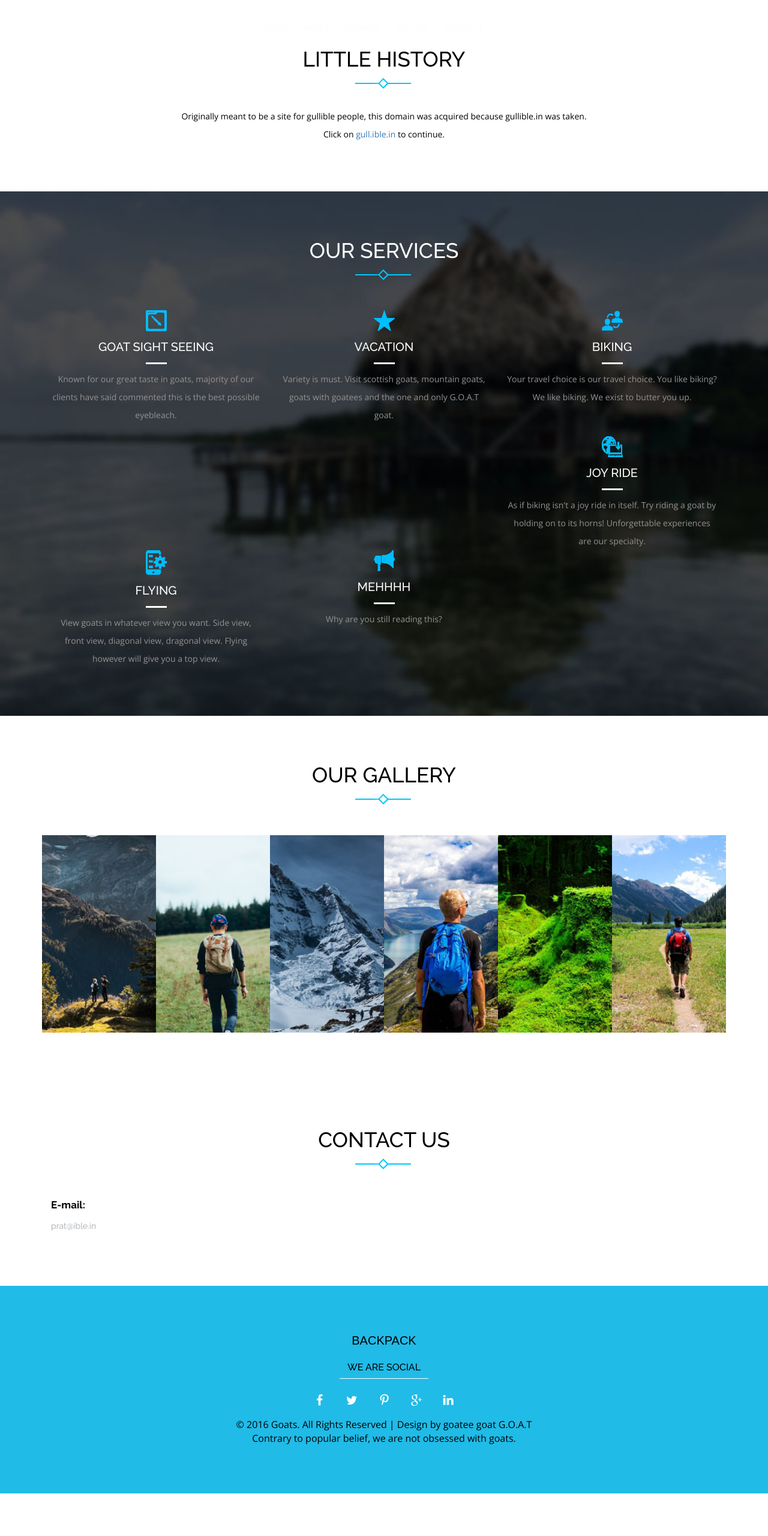
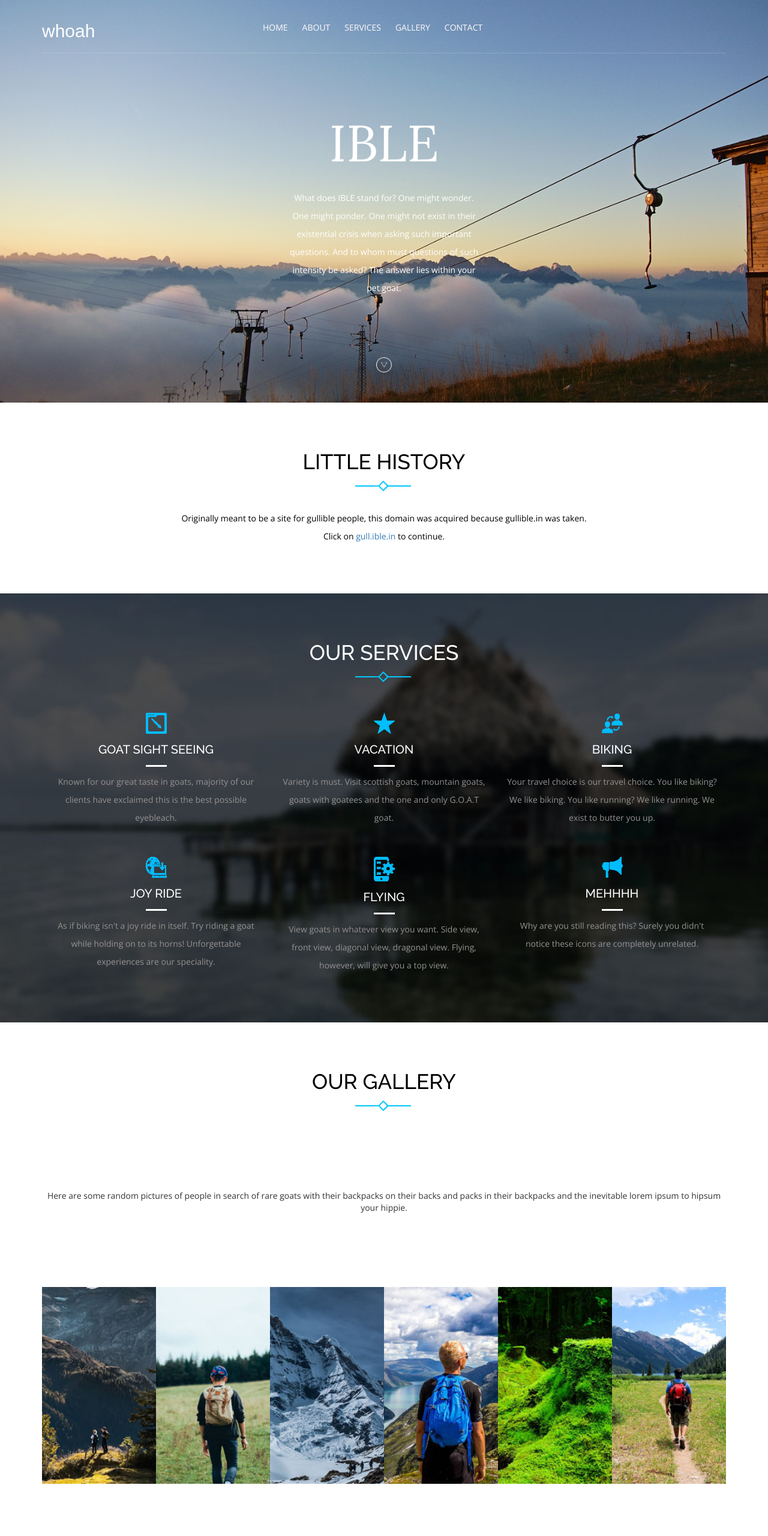
Before and after one commit to prat8897/ible.in, a plain HTML site: page index.html in a window 1280 px wide. Shown: the top 2560 px of the page at 60% size. Before the commit the page ends 2489 px from the top, so only its background shows below. Drawn offline with nearby package versions, Linux system fonts and the light colour scheme; a web font is replaced by a local one.

Commit message:
Initial commit

```diff
--- a/index.html
+++ b/index.html
@@ -1,7 +1,8 @@
 <!DOCTYPE html>
+<!-- What are you doing here? Go back to where you came from. Don't read this -->
 <html>
 	<head>
-		<title>Backpack a travel category Flat Bootstrap Responsive Website Template </title>
+		<title>umm....hi! </title>
 		<!-- For-Mobile-Apps -->
 			<meta name="viewport" content="width=device-width, initial-scale=1">
 			<meta http-equiv="Content-Type" content="text/html; charset=utf-8" />
@@ -9,12 +10,12 @@
 			<script type="application/x-javascript"> addEventListener("load", function() { setTimeout(hideURLbar, 0); }, false); function hideURLbar(){ window.scrollTo(0,1); } </script>
 		<!-- //For-Mobile-Apps -->
 		<!-- Custom-Stylesheet-Links -->
-			<link rel="stylesheet"	href="css/bootstrap.css" type="text/css" media="all" />
-			<link rel="stylesheet"	href="css/style.css" type="text/css" media="all" />
-			<link rel="stylesheet" href="css/swipebox.css">
+			<link rel="stylesheet"	href="../static/css/bootstrap.css" type="text/css" media="all" />
+			<link rel="stylesheet"	href="../static/css/style.css" type="text/css" media="all" />
+			<link rel="stylesheet" href="../static/css/swipebox.css">
 		<!-- //Custom-Stylesheet-Links -->
 
-		<script src="js/jquery.min.js"></script>
+		<script src="../static/js/jquery.min.js"></script>
 		<!-- Web-Fonts -->
 			<link href='//fonts.googleapis.com/css?family=Open+Sans:400,300,300italic,400italic,600,600italic,700,700italic,800,800italic' rel='stylesheet' type='text/css'>
 			<link href='//fonts.googleapis.com/css?family=Raleway:400,100,100italic,200,200italic,300,400italic,300italic,900italic,900,800italic,800,700italic,700,600italic,600,500italic,500' rel='stylesheet' type='text/css'>
@@ -22,8 +23,8 @@
 			<link href='//fonts.googleapis.com/css?family=Lora:400,400italic,700,700italic' rel='stylesheet' type='text/css'>
 		<!-- //Web-Fonts -->
 		<!-- start-smooth-scrolling -->
-			<script type="text/javascript" src="js/move-top.js"></script>
-			<script type="text/javascript" src="js/easing.js"></script>
+			<script type="text/javascript" src="../static/js/move-top.js"></script>
+			<script type="text/javascript" src="../static/js/easing.js"></script>
 			<script type="text/javascript">
 				jQuery(document).ready(function($) {
 					$(".scroll").click(function(event){
@@ -41,7 +42,7 @@
 				<div class="container">
 				<div class="top">
 				<div class="logo">
-					<a href="#"><h2>IBLE.IN</h2></a>
+					<a href="#"><h2>whoah</h2></a>
 				</div>
 
 					<button type="button" class="navbar-toggle collapsed" data-toggle="collapse" data-target="#navbar" aria-expanded="false">
@@ -62,18 +63,30 @@
 						</ul>
 					</div>
 
+					<div class="clearfix"></div>
 					</div>
 				</div>
 
 			</nav>
+			<div class="bannertext">
+				<h1>IBLE</h1>
+				<p>What does IBLE stand for? One might wonder. One might ponder. One might not exist in their existential crisis when asking such important questions. And to whom must questions of such intensity be asked? The answer lies within your pet goat.</p>
+
+				<div class="arrow">
+					<a href="#contact" class="scroll"><img src="../static/images/arrow.png"></a>
+				</div>
+			</div>
+
+			<!-- Modal -->
+
 		</div>
 	<!-- //Header -->
-
+	<!-- I see you haven't stopped reading. Welp, if you've made it this far you might as well go on -->
 	<!-- History -->
 	<div class="history" id="about">
 		<div class="container">
 			<h3>LITTLE HISTORY</h3>
-			<p>Originally meant to be a site for gullible people, this domain was acquired because gullible.in was taken. Click on <a href="https://www.gull.ible.in">gull.ible.in</a> to continue.</p>
+			<p>Originally meant to be a site for gullible people, this domain was acquired because gullible.in was taken. Click on <a href="https://www.gull.ible.in" target="_blank">gull.ible.in</a> to continue.</p>
 		</div>
 	</div>
 	<!-- //History-->
@@ -85,14 +98,14 @@
 			<div class="service-grids">
 
 				<div class="col-md-4 col-sm-4 sg1">
-					<img src="images/i2.png">
+					<img src="../static/images/i2.png">
 					<h4>GOAT SIGHT SEEING</h4>
 					<label class="whiteline"></label>
-					<p>Known for our great taste in goats, majority of our clients have said commented this is the best possible eyebleach.</p>
+					<p>Known for our great taste in goats, majority of our clients have exclaimed this is the best possible eyebleach.</p>
 
 				</div>
 				<div class="col-md-4 col-sm-4 sg2">
-					<img src="images/i4.png">
+					<img src="../static/images/i4.png">
 					<h4>VACATION</h4>
 					<label class="whiteline"></label>
 					<p>Variety is must. Visit scottish goats, mountain goats, goats with goatees and the one and only G.O.A.T goat.</p>
@@ -100,35 +113,32 @@
 
 				</div>
 				<div class="col-md-4 col-sm-4 sg3">
-					<img src="images/i6.png">
+					<img src="../static/images/i6.png">
 					<h4>BIKING</h4>
 					<label class="whiteline"></label>
-					<p>Your travel choice is our travel choice. You like biking? We like biking. We exist to butter you up.</p>
+					<p>Your travel choice is our travel choice. You like biking? We like biking. You like running? We like running. We exist to butter you up. </p>
 
 				</div>
-
-
-
 				<div class="col-md-4 col-sm-4 sg4">
-					<img src="images/i1.png">
+					<img src="../static/images/i1.png">
 					<h4>JOY RIDE</h4>
 					<label class="whiteline"></label>
-					<p>As if biking isn't a joy ride in itself. Try riding a goat by holding on to its horns! Unforgettable experiences are our specialty.</p>
+					<p>As if biking isn't a joy ride in itself. Try riding a goat while holding on to its horns! Unforgettable experiences are our speciality.</p>
 
 				</div>
-					<div class="col-md-4 col-sm-4 sg5">
-					<img src="images/i5.png">
+				<div class="col-md-4 col-sm-4 sg5">
+					<img src="../static/images/i5.png">
 					<h4>FLYING</h4>
 					<label class="whiteline"></label>
-					<p>View goats in whatever view you want. Side view, front view, diagonal view, dragonal view. Flying however will give you a top view.</p>
+					<p>View goats in whatever view you want. Side view, front view, diagonal view, dragonal view. Flying, however, will give you a top view.</p>
 
 
 				</div>
 				<div class="col-md-4 col-sm-4 sg6">
-					<img src="images/i3.png">
+					<img src="../static/images/i3.png">
 					<h4>MEHHHH</h4>
 					<label class="whiteline"></label>
-					<p>Why are you still reading this?</p>
+					<p>Why are you still reading this? Surely you didn't notice these icons are completely unrelated.</p>
 
 				</div>
 				<div class="clearfix"></div>
@@ -141,12 +151,13 @@
 		<div class="gallery" id="gallery">
 		<div class="container">
 			<h3>OUR GALLERY</h3>
+			<p class='history'>Here are some random pictures of people in search of rare goats with their backpacks on their backs and packs in their backpacks and the inevitable lorem ipsum to hipsum your hippie.</p>
 			<div class="gallery-grids">
 				<div class="gallery-grids1">
 					<div class="gallery-grid-left">
 						<div class="gallery-grid-left1 animated wow slideInUp" data-wow-delay=".5s">
-							<a href="images/big1.jpg" class="swipebox" title="BACKPACK">
-								<img src="images/g1.jpg" alt=" " class="img-responsive">
+							<a href="../static/images/big1.jpg" class="swipebox" title="BACKPACK">
+								<img src="../static/images/g1.jpg" alt=" " class="img-responsive">
 								<div class="p-mask">
 									<h4>Lorem ipsum</h4>
 									<p>Neque porro quisquam est, qui dolorem ipsum quia dolor sit
@@ -160,8 +171,8 @@
 					</div>
 					<div class="gallery-grid-left">
 						<div class="gallery-grid-left1 animated wow slideInUp" data-wow-delay=".5s">
-							<a href="images/big2.jpg" class="swipebox" title="BACKPACK">
-								<img src="images/g2.jpg" alt=" " class="img-responsive">
+							<a href="../static/images/big2.jpg" class="swipebox" title="BACKPACK">
+								<img src="../static/images/g2.jpg" alt=" " class="img-responsive">
 								<div class="p-mask">
 									<h4>Lorem ipsum</h4>
 									<p>Neque porro quisquam est, qui dolorem ipsum quia dolor sit
@@ -175,8 +186,8 @@
 					</div>
 					<div class="gallery-grid-left">
 						<div class="gallery-grid-left1 animated wow slideInUp" data-wow-delay=".5s">
-							<a href="images/big3.jpg" class="swipebox" title="BACKPACK">
-								<img src="images/g3.jpg" alt=" " class="img-responsive">
+							<a href="../static/images/big3.jpg" class="swipebox" title="BACKPACK">
+								<img src="../static/images/g3.jpg" alt=" " class="img-responsive">
 								<div class="p-mask">
 									<h4>Lorem ipsum</h4>
 									<p>Neque porro quisquam est, qui dolorem ipsum quia dolor sit
@@ -190,8 +201,8 @@
 					</div>
 					<div class="gallery-grid-left">
 						<div class="gallery-grid-left1 animated wow slideInUp" data-wow-delay=".5s">
-							<a href="images/big4.jpg" class="swipebox" title="BACKPACK">
-								<img src="images/g4.jpg" alt=" " class="img-responsive">
+							<a href="../static/images/big4.jpg" class="swipebox" title="BACKPACK">
+								<img src="../static/images/g4.jpg" alt=" " class="img-responsive">
 								<div class="p-mask">
 									<h4>Lorem ipsum</h4>
 									<p>Neque porro quisquam est, qui dolorem ipsum quia dolor sit
@@ -205,12 +216,11 @@
 					</div>
 					<div class="gallery-grid-left">
 						<div class="gallery-grid-left1 animated wow slideInUp" data-wow-delay=".5s">
-							<a href="images/big5.jpg" class="swipebox" title="BACKPACK">
-								<img src="images/g5.jpg" alt=" " class="img-responsive">
+							<a href="../static/images/big5.jpg" class="swipebox" title="BACKPACK">
+								<img src="../static/images/g5.jpg" alt=" " class="img-responsive">
 								<div class="p-mask">
 									<h4>Lorem ipsum</h4>
-									<p>Neque porro quisquam est, qui dolorem ipsum quia dolor sit
-											amet, consectetur, adipisci velit.
+									<p>These blue things are so fancy. Fancy as goats, dare I say.
 									</p>
 
 								</div>
@@ -220,8 +230,8 @@
 					</div>
 					<div class="gallery-grid-left">
 						<div class="gallery-grid-left1 animated wow slideInUp" data-wow-delay=".5s">
-							<a href="images/big6.jpg" class="swipebox" title="BACKPACK">
-								<img src="images/g6.jpg" alt=" " class="img-responsive">
+							<a href="../static/images/big6.jpg" class="swipebox" title="BACKPACK">
+								<img src="../static/images/g6.jpg" alt=" " class="img-responsive">
 								<div class="p-mask">
 									<h4>Lorem ipsum</h4>
 									<p>Neque porro quisquam est, qui dolorem ipsum quia dolor sit
@@ -238,7 +248,7 @@
 
 
 				<!-- swipe box js -->
-				<script src="js/jquery.swipebox.min.js"></script>
+				<script src="../static/js/jquery.swipebox.min.js"></script>
 					<script type="text/javascript">
 						jQuery(function($) {
 							$(".swipebox").swipebox();
@@ -267,26 +277,17 @@
 	<!--// Footer-->
 		<div class="footer" id="footer">
 			<div class="container">
-			<h3>BACKPACK</h3>
-			<h5>WE ARE SOCIAL</h5>
+			<h3>IBLE</h3>
+			<h5>WE ARE ANTISOCIAL</h5>
 			<label class="footerline"></label>
-			<div class="socialicons">
-			<ul>
-				<li> <a class="facebook" href="#"></a></li>
-				<li> <a class="twitter" href="#"></a></li>
-				<li> <a class="pinterest" href="#"></a></li>
-				<li> <a class="google" href="#"></a></li>
-				<li> <a class="linkedin" href="#"></a></li>
-			<ul>
-			</div>
-		<p> &copy; 2016 Goats. All Rights Reserved | Design by goatee goat G.O.A.T </p>
+		<p> | &copy; Goatee goat goats. All Rights Reserved | Designed by Goatee Goat G.O.A.T |</p>
 		<p> Contrary to popular belief, we are not obsessed with goats.</p>
 	</div>
 		</div>
 	<!--// Footer-->
 
 	<!-- js files -->
-<script src="js/bootstrap.min.js"></script>
+<script src="../static/js/bootstrap.min.js"></script>
 	<!--//js files -->
 <!-- here stars scrolling icon -->
 	<script type="text/javascript">
@@ -305,6 +306,6 @@
 			});
 	</script>
 <!-- //here ends scrolling icon -->
-
+<!-- Bye :) -->
 	</body>
 </html>
```
Also changed, not shown: 4 other files.
